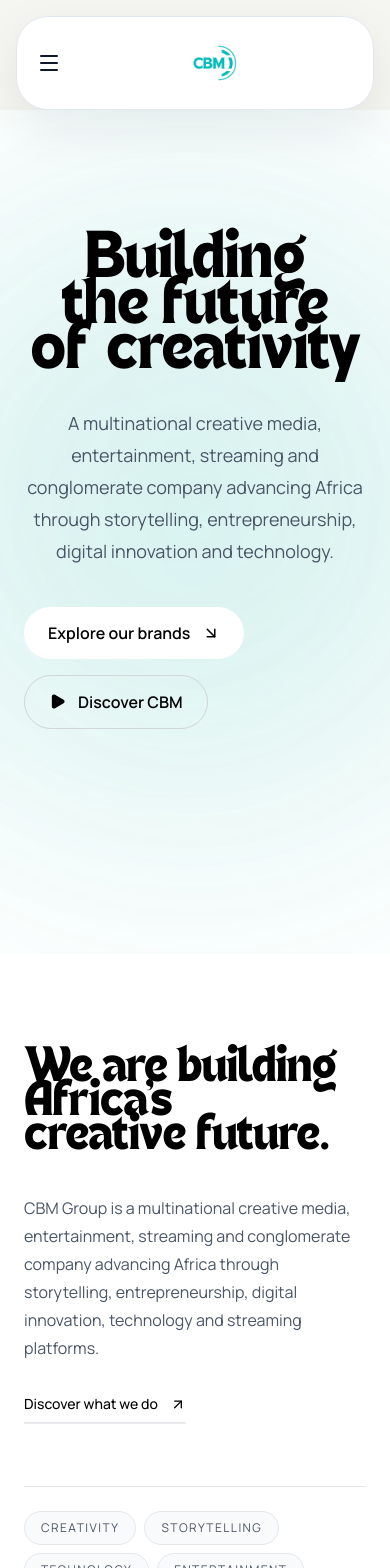
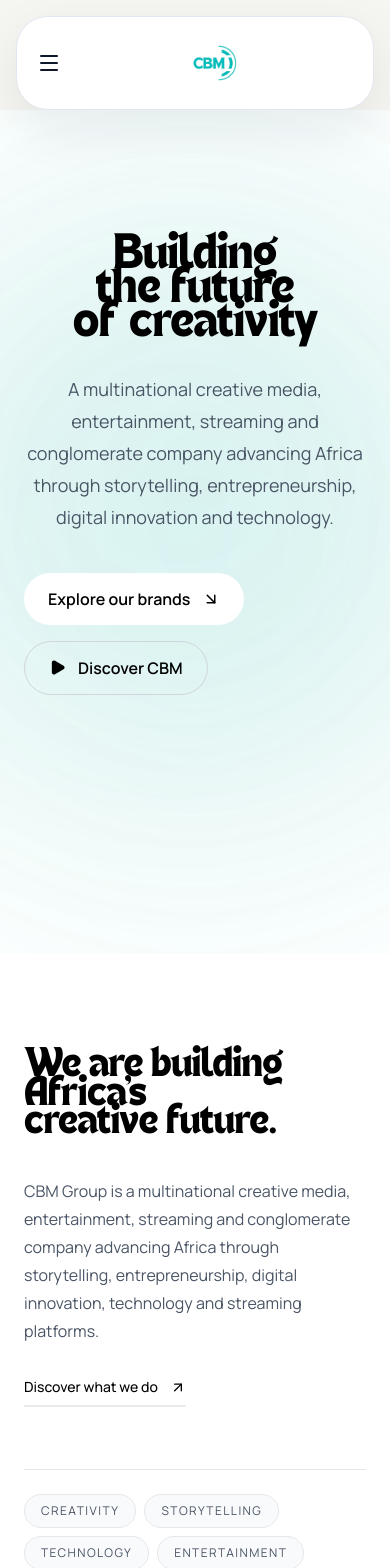
Before and after one commit to CBM-GROUP/cbmgroup-landingpage, a Next.js app: page / in a window 390 px wide. Shown: the top 1568 px of the page. Built offline with nearby package versions, Linux system fonts and the light colour scheme; grey boxes are pictures that could not be loaded.

Commit message:
made UI change

```diff
--- a/src/app/companies/page.tsx
+++ b/src/app/companies/page.tsx
@@ -4,10 +4,29 @@
 export default function Page() {
   return (
     <main className="min-h-screen bg-[#f5f5f1] text-slate-900">
-      <div className="mx-auto max-w-7xl px-6 pb-20 pt-20 sm:px-8 lg:px-10">
-        <h1 className="mb-10 text-center text-4xl font-bold tracking-[-0.02em] text-slate-900 sm:text-5xl">
-          Our companies
-        </h1>
+      <div className="mx-auto max-w-7xl px-6 pb-20 pt-16 sm:px-8 lg:px-10">
+        <section className="mb-12">
+          <div className="relative overflow-hidden rounded-[30px] border border-white/20 bg-[#36BEA3] shadow-[0_24px_80px_rgba(15,23,42,0.14)]">
+            <img
+              src="/assets/nature.jpg"
+              alt="Our Companies background"
+              className="absolute inset-0 h-full w-full object-cover opacity-45"
+            />
+            <div className="absolute inset-0 bg-[#36BEA3]/80" />
+            <div
+              className="absolute inset-0 opacity-40"
+              style={{
+                backgroundImage:
+                  "radial-gradient(circle at 60% 30%, rgba(255,255,255,0.18) 0 18%, transparent 19%), repeating-radial-gradient(circle at 50% 50%, rgba(255,255,255,0.12) 0 18px, transparent 18px 60px)",
+              }}
+            />
+            <div className="relative flex min-h-[360px] sm:min-h-[420px] items-center justify-center p-6 sm:p-10 lg:p-12">
+              <h1 className="text-center text-[clamp(2.4rem,6vw,5.5rem)] font-bold leading-[0.8] tracking-[-0.06em] text-white drop-shadow-sm uppercase">
+                OUR COMPANIES
+              </h1>
+            </div>
+          </div>
+        </section>
         <section className="flex flex-col items-center text-center rounded-[2rem] border border-slate-200 bg-white px-6 py-8 shadow-[0_20px_60px_rgba(15,23,42,0.04)] sm:px-10 lg:px-14 lg:py-12">
           <h2 className="mt-4 max-w-3xl text-3xl font-semibold tracking-[-0.06em] text-slate-900 sm:text-4xl lg:text-6xl">
             Brands built to inspire, entertain, and connect.
--- a/src/components/landing/AboutSection.tsx
+++ b/src/components/landing/AboutSection.tsx
@@ -83,14 +83,14 @@
               variants={itemVariants}
               className="
                 max-w-5xl
-                text-4xl
+                text-3xl
                 font-medium
-                leading-[0.92]
-                tracking-[-0.055em]
+                leading-[0.95]
+                tracking-[-0.04em]
                 text-black
-                sm:text-5xl
-                md:text-6xl
-                lg:text-[6rem]
+                sm:text-4xl
+                md:text-5xl
+                lg:text-[3.75rem]
               ">
               We are building
               <span className="block">Africa&apos;s</span>
--- a/src/components/landing/Hero.tsx
+++ b/src/components/landing/Hero.tsx
@@ -30,7 +30,7 @@
             initial={{ opacity: 0, y: 40 }}
             animate={{ opacity: 1, y: 0 }}
             transition={{ duration: 0.8, delay: 0.1 }}
-            className="headline-tan w-full text-[3rem] leading-[0.82] tracking-[-0.08em] text-black sm:text-[4.5rem] lg:text-[6.5rem]"
+            className="headline-tan w-full text-[2.25rem] leading-[0.9] tracking-[-0.06em] text-black sm:text-[3.5rem] lg:text-[4.5rem]"
           >
             Building the future of creativity
           </motion.h1>
```
Also changed, not shown: 1 other file (tests, documents, lock files or other folders).
